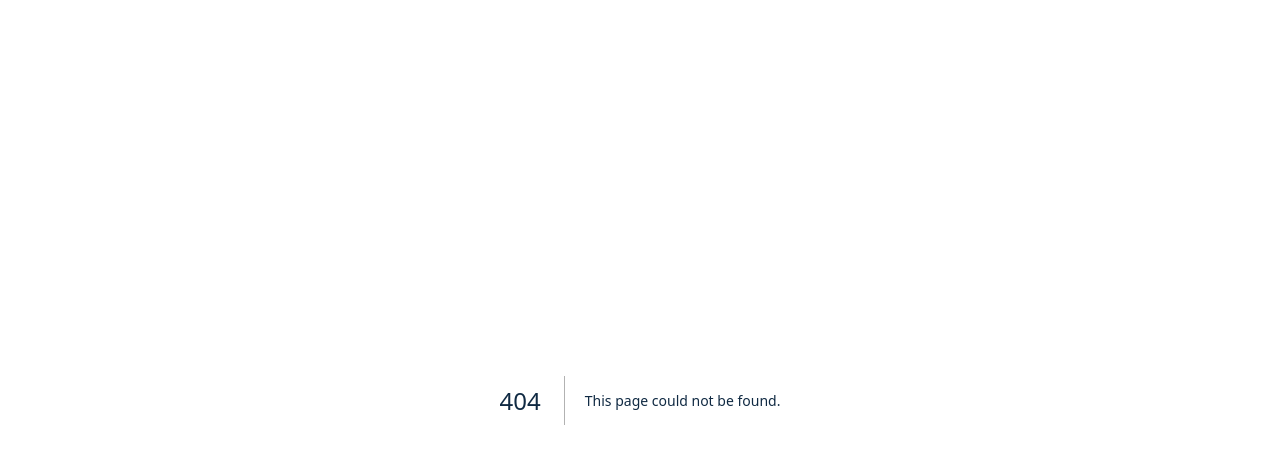
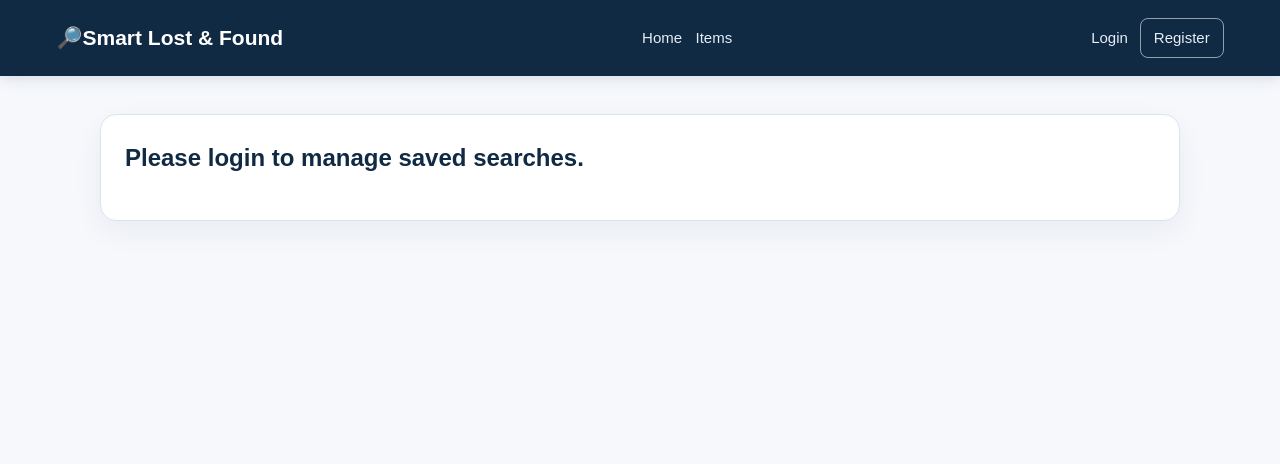
Before and after one commit to vishnu201917-n/Smart_Lost_and_Found, a Next.js app: page /saved-searches in a window 1280 px wide. Before the commit this address had no page. Shown: the top 464 px of the page. Built offline with nearby package versions, Linux system fonts and the light colour scheme; no server answers.

Commit message:
Add saved searches page

```diff
--- /dev/null
+++ b/app/saved-searches/page.js
@@ -0,0 +1,11 @@
+import Nav from "../../components/Nav";
+import SavedSearchManager from "../../components/SavedSearchManager";
+import { getUser } from "../../lib/auth";
+import { pool } from "../../lib/db";
+
+export default async function SavedSearchesPage() {
+  const user = await getUser();
+  if (!user) return <><Nav /><main><div className="card"><h2>Please login to manage saved searches.</h2></div></main></>;
+  const [locations] = await pool.query("SELECT location_id, location_name FROM locations ORDER BY location_name");
+  return <><Nav /><main><div className="page-heading"><p className="eyebrow">PERSONAL TOOLS</p><h1>Saved Searches</h1><p>Save the item filters you check frequently.</p></div><SavedSearchManager locations={locations} /></main></>;
+}
```
